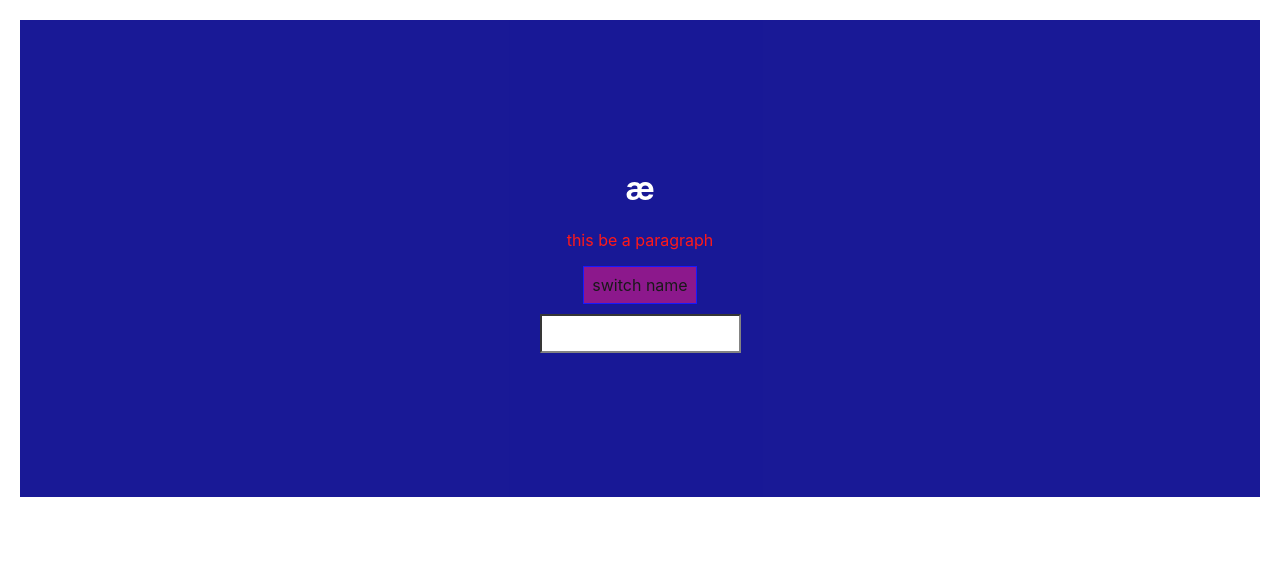
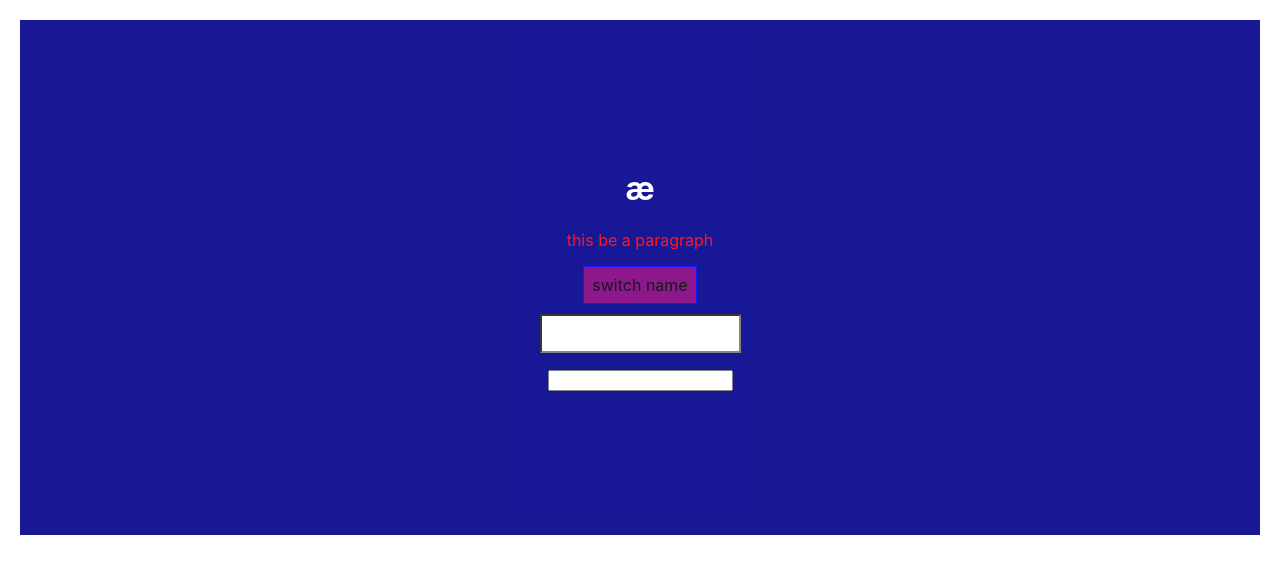
Before and after one commit to simacna/reactHamburger, a React app: page / in a window 1280 px wide. Shown: the top 574 px of the page. Built offline with nearby package versions, Linux system fonts and the light colour scheme.

Commit message:
continuing problem 2 hw

```diff
--- a/src/App.js
+++ b/src/App.js
@@ -23,6 +23,7 @@ class App extends React.Component {
           filler: ''
         }
       ],
+      personsHW2: '',
       otherState: 'some other value',
       showPersons: false //if false, don't want to show person
     }
@@ -110,16 +111,19 @@ lenOutput = (event) => {
   const inputFieldText = event.target.value;
   this.setState((prevState)=>{
     const newPersonsHW = prevState.personsHW.map((obj)=>{
-      obj.filler = inputFieldText;
+      obj.filler = inputFieldText.length;
       return obj;
     });
     return {personsHW:newPersonsHW}
   })
   // this.setState({personsHW.: inputFieldText})
   // this.setState.personsHW.filler = inputFieldText;
-
-  console.log('this.state.personsHW', this.state.personsHW);
-
+}
+lenOutPut2 = (event) => {
+  const inputField = event.target.value;
+  const p = this.state.personsHW2;
+  console.log(inputField);
+  this.setState({p: inputField});
 
 }
 
@@ -200,6 +204,8 @@ toggleName = () => {
           onClick={this.toggleName}> switch name</button><br></br>
           <input onChange={this.lenOutput} style={inp}/>
           <p>{this.state.personsHW.map(obj => obj.filler)}</p>
+          <input onChange={this.lenOutPut2}></input>
+          <p>{this.lenOutPut2}</p>
         {/* <button onClick={this.clickButtonConsoleLog}>alo</button> */}
         {persons}
 
```
Also changed, not shown: src/ValidationComponent/ValidationComponent.js (added).
